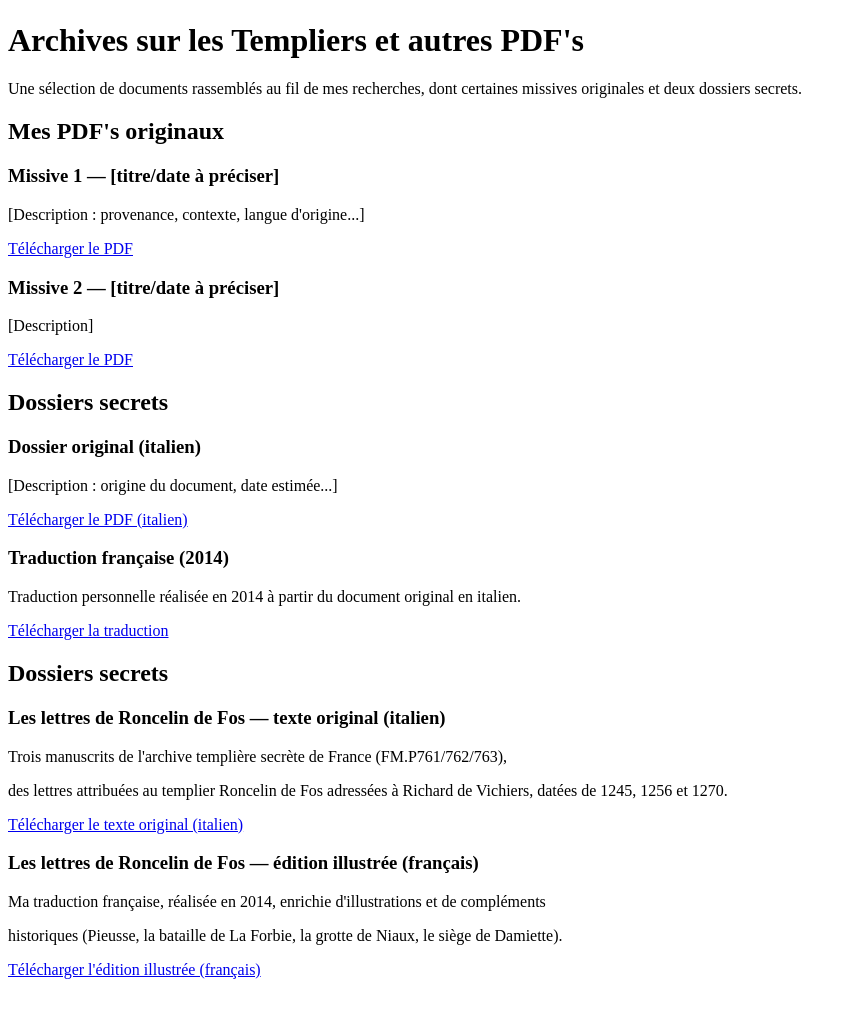
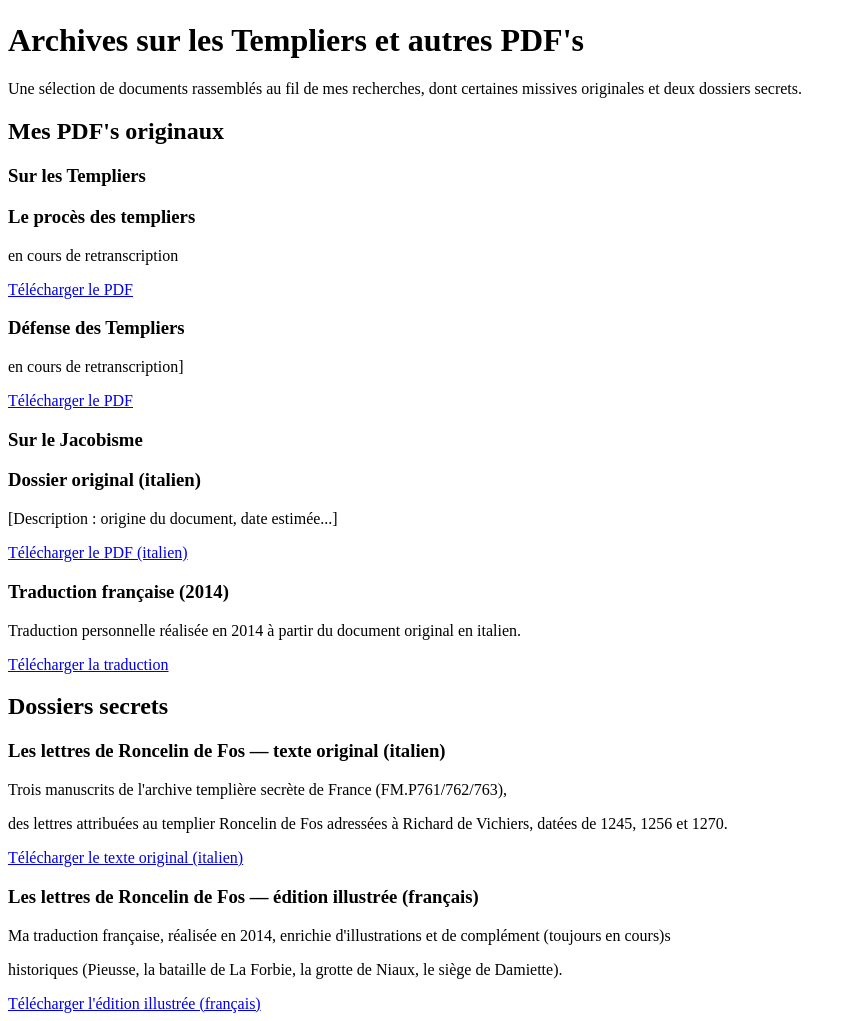
Before and after one commit to jlcharly-code/test, a Flask app: page /templiers in a window 1280 px wide. Shown: the part 262-1283 px from the top of the page, without its empty margins (0-856 px from the left). Before the commit the page ends 1241 px from the top, so only its background shows below. Run offline with Flask 3, Linux system fonts and the light colour scheme.

Commit message:
mise à jour 2

```diff
--- a/templates/o_livro.html
+++ b/templates/o_livro.html
@@ -3,7 +3,7 @@
 {% extends "template.html" %}
 
 {% block content %}
-<h1 class="unnumbered" id="O-livro">O Túmulo de Jacques Molai</h1>
+<h1 class="unnumbered" id="O-livro">O Sepulcro de Jacques Molai</h1>
 <p><strong><u>O livro está aqui.</u></strong></p> <p>Se vende :<a href="https://www.amazon.com/gp/product/B0HK6NMMT3?storeType=ebooks">O Sepulcro de Jacques Molai</a>   </p>
 <figure>
   <img class="cover-img" src="https://res.cloudinary.com/dxcap6jy/image/upload/v1789932144/o_sepulcro_epub.jpg" />
--- a/templates/templiers.html
+++ b/templates/templiers.html
@@ -6,20 +6,21 @@
 <p>Une sélection de documents rassemblés au fil de mes recherches, dont certaines missives originales et deux dossiers secrets.</p>
 
 <h2>Mes PDF's originaux</h2>
+<h3>Sur les Templiers</h3>
 
 <div class="document">
-  <h3>Missive 1 — [titre/date à préciser]</h3>
-  <p>[Description : provenance, contexte, langue d'origine...]</p>
-  <a href="URL_CLOUDINARY_MISSIVE1.pdf">Télécharger le PDF</a>
+  <h3>Le procès des templiers</h3>
+  <p>en cours de retranscription</p>
+  <a href="https://res.cloudinary.com/dxcap6jy/image/upload/v1790721008/Le_proc%C3%A8s_des_templiers_%C3%A0_propos_d_un.pdf">Télécharger le PDF </a>
 </div>
 
 <div class="document">
-  <h3>Missive 2 — [titre/date à préciser]</h3>
-  <p>[Description]</p>
-  <a href="URL_CLOUDINARY_MISSIVE2.pdf">Télécharger le PDF</a>
+  <h3>Défense des Templiers </h3>
+  <p>en cours de retranscription]</p>
+  <a href="https://res.cloudinary.com/dxcap6jy/image/upload/v1790721016/D%C3%A9fense_des_templiers_contre_la_routine.pdf">Télécharger le PDF</a>
 </div>
 
-<h2>Dossiers secrets</h2>
+<h3>Sur le Jacobisme</h3>
 
 <div class="document">
   <h3>Dossier original (italien)</h3>
@@ -40,14 +41,14 @@
   <p>Trois manuscrits de l'archive templière secrète de France (FM.P761/762/763),</p><p> des lettres
   attribuées au templier Roncelin de Fos adressées à Richard de Vichiers, datées de 1245, 1256
   et 1270.</p>
-  <a href="URL_CLOUDINARY_ORIGINAL.pdf">Télécharger le texte original (italien)</a>
+  <a href="https://res.cloudinary.com/dxcap6jy/image/upload/v1790718089/dossiers_secrets.pdf">Télécharger le texte original (italien)</a>
 </div>
 
 <div class="document">
   <h3>Les lettres de Roncelin de Fos — édition illustrée (français)</h3>
-  <p>Ma traduction française, réalisée en 2014, enrichie d'illustrations et de compléments</p> <p>
+  <p>Ma traduction française, réalisée en 2014, enrichie d'illustrations et de complément (toujours en cours)s</p> <p>
   historiques (Pieusse, la bataille de La Forbie, la grotte de Niaux, le siège de Damiette).</p>
-  <a href="URL_CLOUDINARY_TRADUCTION.pdf">Télécharger l'édition illustrée (français)</a>
+  <a href="https://res.cloudinary.com/dxcap6jy/image/upload/v1790718089/dossiers_secrets_ill.pdf">Télécharger l'édition illustrée (français)</a>
 </div>
 
 
```
Also changed, not shown: templates/home.html (+15 -1 lines), templates/memoires.html (+12 -9 lines).
